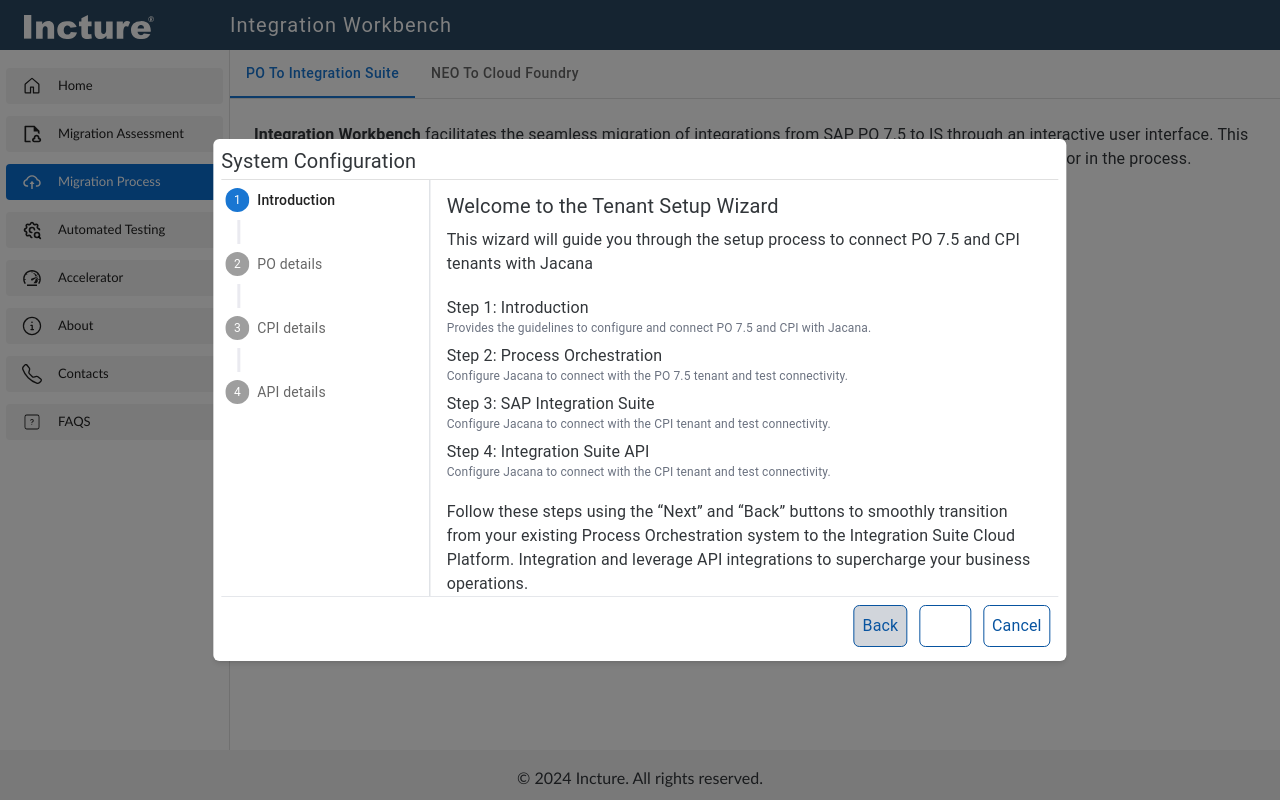
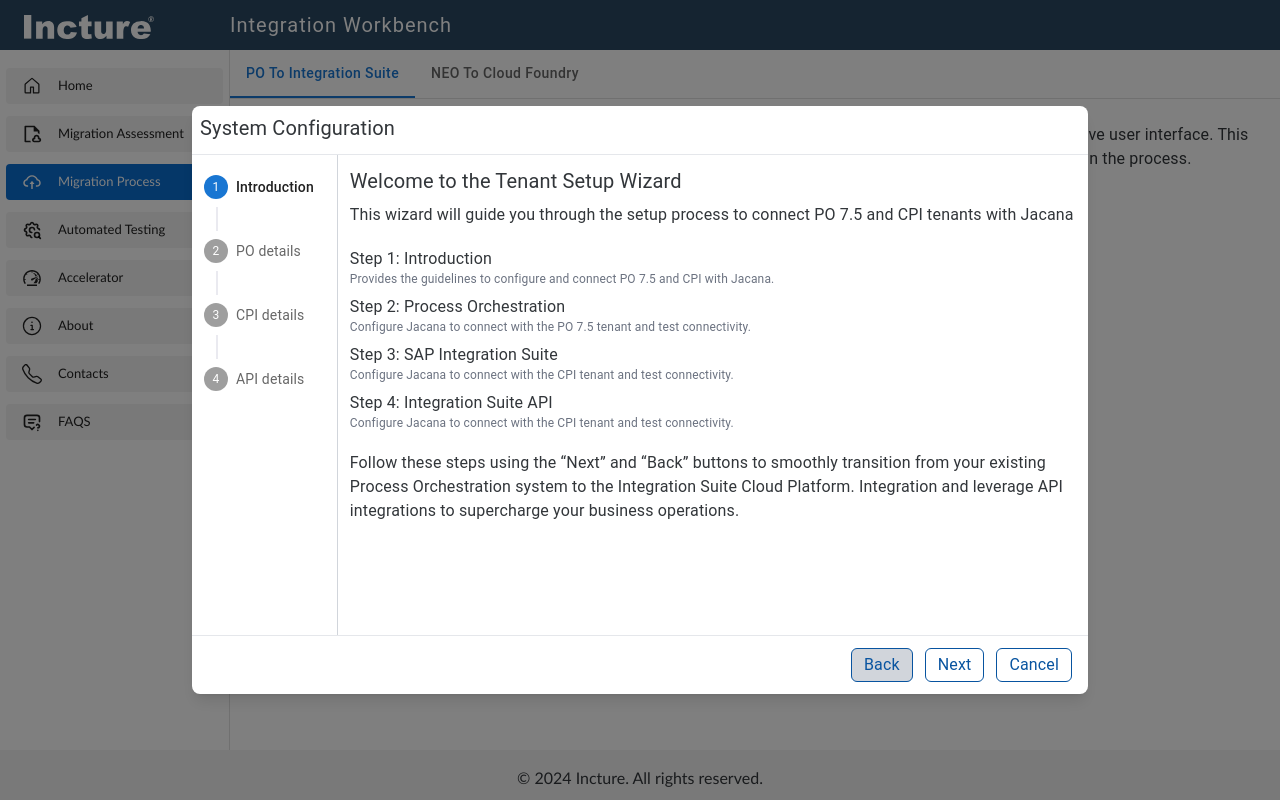
Before and after one commit to swastikMohapatraIncture/integration-workbench, a React (Vite) app: page /migrationProcess in a window 1280 px wide. Both pictures are taken after a click on the button "Start Configuration". Built offline with nearby package versions, Linux system fonts and the light colour scheme; the HTML template or start-up script is replaced by a standard one.

Commit message:
basic UI for stepper

```diff
--- a/src/Layout/SideBar.jsx
+++ b/src/Layout/SideBar.jsx
@@ -8,10 +8,9 @@
 import { useLocation, useNavigate } from "react-router-dom";
 import { GoHome, GoInfo } from "react-icons/go";
 import { AiOutlineCloudUpload } from "react-icons/ai";
-import { TbSettingsSearch } from "react-icons/tb";
+import { TbMessage2Question, TbSettingsSearch } from "react-icons/tb";
 import { GiSpeedometer } from "react-icons/gi";
 import { BsTelephone } from "react-icons/bs";
-import { CiSquareQuestion } from "react-icons/ci";
 import { RiFileCloudLine } from "react-icons/ri";
 
 const SideBar = () => {
@@ -200,7 +199,7 @@
               }
               className="flex flex-row justify-between items-center gap-4"
             >
-              <CiSquareQuestion size={20} className=" " />
+              <TbMessage2Question size={20} className=" " />
               <span className=" gap-4 ">FAQS</span>
             </ListItemButton>
           </ListItem>
--- a/src/components/MigrationProcess/TenantModal.jsx
+++ b/src/components/MigrationProcess/TenantModal.jsx
@@ -3,7 +3,11 @@
 import Stepper from "@mui/material/Stepper";
 import Step from "@mui/material/Step";
 import StepLabel from "@mui/material/StepLabel";
-import { Divider, StepConnector, stepConnectorClasses, styled } from "@mui/material";
+import {
+  StepConnector,
+  stepConnectorClasses,
+  styled,
+} from "@mui/material";
 import { useState } from "react";
 import IntroContent from "./TenantModal/IntroContent";
 import PODetails from "./TenantModal/PODetails";
@@ -33,74 +37,104 @@
   const QontoConnector = styled(StepConnector)(({ theme }) => ({
     [`&.${stepConnectorClasses.alternativeLabel}`]: {
       top: 10,
-      left: 'calc(-50% + 16px)',
-      right: 'calc(50% + 16px)',
+      left: "calc(-50% + 16px)",
+      right: "calc(50% + 16px)",
     },
     [`&.${stepConnectorClasses.active}`]: {
       [`& .${stepConnectorClasses.line}`]: {
-        borderColor: '#0854A0',
+        borderColor: "#0854A0",
       },
     },
     [`&.${stepConnectorClasses.completed}`]: {
       [`& .${stepConnectorClasses.line}`]: {
-        borderColor: '#0854A0',
+        borderColor: "#0854A0",
       },
     },
     [`& .${stepConnectorClasses.line}`]: {
-      borderColor: theme.palette.mode === 'dark' ? theme.palette.grey[800] : '#eaeaf0',
-      borderLeftWidth: 3,
+      borderColor:
+        theme.palette.mode === "dark" ? theme.palette.grey[800] : "#eaeaf0",
+      borderLeftWidth: 2,
     },
   }));
-
-  // const CustomStepConnector = styled(StepConnector)(({ theme, index, activeStep }) => ({
-  //   '& .MuiStepConnector-line': {
-  //     transition: theme.transitions.create('border-color'),
-  //     borderColor: index > activeStep ? 'blue' : 'gray',
-  //     borderLeftWidth: 2,
-  //   },
-  // }));
-
 
   return (
     <>
       <div className="fixed inset-0 z-[1000] bg-black opacity-50"></div>
-      <div className="fixed top-1/2 left-1/2 p-2 transform -translate-x-1/2 -translate-y-1/2 z-[1000] w-2/3    box-border bg-white shadow-md rounded-md">
+      <div className="justify-center items-center  flex overflow-x-hidden z-[1000] overflow-y-auto fixed inset-0 outline-none focus:outline-none">
+        <div className="relative w-auto  my-3 mx-auto ">
+          {/*content*/}
+          <div className="border-0  rounded-lg shadow-lg relative flex flex-col w-full bg-white outline-none focus:outline-none">
+            {/*header*/}
+            <div className="flex items-start justify-between p-2 border-b border-solid border-blueGray-200 rounded-t">
               <div className="mb-1">
                 <h2 className="text-xl">System Configuration</h2>
               </div>
-        <Divider />
-        <div className="flex h-fit">
-          {/* Stepper */}
-          <div className="flex flex-col items-center w-1/4 border-r border-gray-300">
-            <Box className="ml-2" sx={{ width: "100%" }}>
+              <button
+                className="p-1 ml-auto bg-transparent border-0 text-black opacity-5 float-right text-3xl leading-none font-semibold outline-none focus:outline-none"
+                onClick={() => setOpenModal(false)}
+              >
+                <span className="bg-transparent text-black opacity-5 h-6 w-6 text-2xl block outline-none focus:outline-none">
+                  ×
+                </span>
+              </button>
+            </div>
+            <div className="flex flex-row h-[60vh] w-[70vw]">
+              <div className="flex flex-col items-center p-3  w-[170px] border-r border-gray-300">
+                <Box  sx={{ width: "100%" }}>
                   <Stepper
                     activeStep={activeStep}
                     orientation="vertical"
                     connector={<QontoConnector />}
                   >
                     {steps.map((label) => (
-                  <Step key={label}>
-                    <StepLabel>{label}</StepLabel>
+                      <Step key={label}
+                      // sx={{
+                      //   "& .MuiStepLabel-root": {
+                      //     paddingLeft: "4px",
+                      //     borderLeft: "4px solid red"
+                      //   },
+                      //   "& .Mui-disabled": {
+                      //     paddingLeft: "4px",
+                      //     borderLeft: "4px solid white"
+                      //   }
+
+                      // }}
+                      >
+                        <StepLabel >{label}</StepLabel>
                       </Step>
                     ))}
                   </Stepper>
                 </Box>
               </div>
-          {/* Content */}
-          <div className="flex flex-col mt-3  w-3/4 px-4 ">
-            {activeStep === 0 && <div><IntroContent/></div>}
-            {activeStep === 1 && <div><PODetails/></div>}
-            {activeStep === 2 && <div><CPIDetails/></div>}
-            {activeStep === 3 && <div><APIDetails/></div>}
-            {/* Next and Back buttons */}
+
+              <div className="p-3 w-full overflow-y-auto ">
+                {activeStep === 0 && (
+                  <div>
+                    <IntroContent />
+                  </div>
+                )}
+                {activeStep === 1 && (
+                  <div>
+                    <PODetails />
+                  </div>
+                )}
+                {activeStep === 2 && (
+                  <div>
+                    <CPIDetails />
+                  </div>
+                )}
+                {activeStep === 3 && (
+                  <div>
+                    <APIDetails />
+                  </div>
+                )}
               </div>
             </div>
-        <div className="flex border-t p-2 justify-end gap-3 mb-[-2px] ">
+            {/*footer*/}
+            <div className="flex items-center gap-3 justify-end px-4 py-3 border-t border-solid border-blueGray-200 rounded-b">
               <button
-            className={` p-2 rounded-md border border-modalColor text-modalColor ${
-              activeStep === 0
-                ? "bg-gray-300  cursor-not-allowed"
-                : " text-white"
+                className={` py-1 px-3 rounded-md border border-modalColor text-modalColor ${
+                  activeStep === 0 ? "bg-gray-300  cursor-not-allowed" : " "
                 }`}
                 onClick={handleBack}
                 disabled={activeStep === 0}
@@ -108,10 +142,8 @@
                 Back
               </button>
               <button
-            className={`p-2 rounded-md border border-modalColor text-modalColor ${
-              activeStep === 3
-                ? "bg-gray-300 cursor-not-allowed"
-                : " text-white"
+                className={` py-1 px-3 rounded-md border border-modalColor text-modalColor ${
+                  activeStep === 3 ? "bg-gray-300 cursor-not-allowed" : " "
                 }`}
                 onClick={handleNext}
                 disabled={activeStep === 3}
@@ -119,11 +151,13 @@
                 Next
               </button>
               <button
-            className="p-2 rounded-md border border-modalColor text-modalColor"
+                className=" py-1 px-3 rounded-md border border-modalColor text-modalColor"
                 onClick={() => setOpenModal(false)}
               >
                 Cancel
               </button>
+            </div>
+          </div>
         </div>
       </div>
     </>
--- a/src/components/MigrationProcess/TenantModal/CPIDetails.jsx
+++ b/src/components/MigrationProcess/TenantModal/CPIDetails.jsx
@@ -56,14 +56,15 @@
   });
   return (
     <div>
-      <div className="grid grid-cols-2 gap-2 mb-2">
+      <div className="grid grid-cols-2 text-sm gap-3 mb-2">
         <div className="flex flex-col">
-          <span>Existing</span>
+          <span className="mb-2">Existing</span>
           <Autocomplete
             disablePortal
             size="small"
             id="combo-box-demo"
             options={top100Films}
+            sx={{ '& .MuiInputBase-input': { height: '1.2em', padding: '6px 12px' } }}
             // sx={{ width: 300 }}
             renderInput={(params) => (
               <TextField {...params} placeholder="Select a name" />
@@ -71,22 +72,24 @@
           />
         </div>
         <div className="flex flex-col">
-          <span>Name</span>
-          <TextField size="small" placeholder="Enter name" variant="outlined" />
+          <span className="mb-2">Name</span>
+          <TextField size="small" placeholder="Enter name" variant="outlined" sx={{ '& .MuiInputBase-input': { height: '1.4', padding: '6px 12px' } }} />
         </div>
         <div className="flex flex-col">
-          <span>Client ID</span>
+          <span className="mb-2">Client ID</span>
           <TextField
+           sx={{ '& .MuiInputBase-input': { height: '1.4', padding: '6px 12px' } }}
             size="small"
             placeholder="Enter Client ID"
             variant="outlined"
           />
         </div>
         <div className="flex flex-col">
-          <span>Client Secret</span>
+          <span className="mb-2">Client Secret</span>
           <OutlinedInput
             id="outlined-adornment-password"
             type={showPassword ? "text" : "password"}
+            sx={{ '& .MuiInputBase-input': { height: '1.4', padding: '6px 12px' } }}
             placeholder="Enter Client secret"
             size="small"
             endAdornment={
@@ -104,20 +107,21 @@
           />
         </div>
         <div className="flex flex-col">
-          <span>Token URL</span>
-          <TextField size="small" placeholder="Token URL" variant="outlined" />
+          <span className="mb-2">Token URL</span>
+          <TextField size="small" placeholder="Token URL" variant="outlined"  sx={{ '& .MuiInputBase-input': { height: '1.4em', padding: '6px 12px' } }}/>
         </div>
         <div className="flex flex-col">
-          <span>URL</span>
-          <TextField size="small" placeholder="URL" variant="outlined" />
+          <span className="mb-2">URL</span>
+          <TextField size="small" placeholder="URL" variant="outlined" sx={{ '& .MuiInputBase-input': { height: '1.4', padding: '6px 12px' } }}/>
         </div>
         <div className="flex flex-col">
-          <span>Environment</span>
+          <span className="mb-2">Environment</span>
           <Autocomplete
             disablePortal
             size="small"
             id="combo-box-demo"
             options={top100Films}
+            sx={{ '& .MuiInputBase-input': { height: '1.2em', padding: '6px 12px' } }}
             // sx={{ width: 300 }}
             renderInput={(params) => (
               <TextField {...params} placeholder="Select" />
@@ -125,25 +129,31 @@
           />
         </div>
         <div className="flex flex-col">
-          <span>Upload Security Key</span>
+          <span className="mb-2">Upload Security Key</span>
           <div className="flex flex-row">
-          <Button
-            component="label"
-            variant="contained"
-            size="small"
-            startIcon={<CloudUploadIcon />}
-            sx={{width:"150px", fontSize:"10px"}}
-          >
-            Upload file
-            <VisuallyHiddenInput type="file" onChange={handleFileChange} />
-          </Button>
           <TextField
             size="small"
-            placeholder="URL"
+            placeholder="No File chosen"
             variant="outlined"
+            fullWidth
             value={fileName}
+            sx={{ '& .MuiInputBase-input': { height: '1.4', padding: '6px 12px' } }}
             InputProps={{
               readOnly: true,
+              startAdornment: (
+                <InputAdornment position="start">
+                  <Button
+                    component="label"
+                    variant="contained"
+                    size="small"
+                    startIcon={<CloudUploadIcon />}
+                    sx={{ fontSize: "10px", marginLeft:"-14px", padding:"8px" }}
+                  >
+                    Upload File
+                    <VisuallyHiddenInput type="file" onChange={handleFileChange} />
+                  </Button>
+                </InputAdornment>
+              ),
             }}
           />
           </div>
--- a/src/components/MigrationProcess/TenantModal/PODetails.jsx
+++ b/src/components/MigrationProcess/TenantModal/PODetails.jsx
@@ -27,14 +27,16 @@
 
   return (
     <div>
-      <div className="grid grid-cols-2 gap-2 mb-2">
+      <div className="grid grid-cols-2 text-sm gap-3 mb-2">
         <div className="flex flex-col">
-          <span>Existing</span>
+          <span className="mb-2">Existing</span>
           <Autocomplete
             disablePortal
             size="small"
             id="combo-box-demo"
             options={top100Films}
+            fullWidth
+            sx={{ '& .MuiInputBase-input': { height: '1.2em', padding: '6px 12px' } }}
             // sx={{ width: 300 }}
             renderInput={(params) => (
               <TextField  {...params} placeholder="Select a name" />
@@ -42,20 +44,22 @@
           />
         </div>
         <div className="flex flex-col">
-          <span>Name</span>
-          <TextField size="small" placeholder="Enter name" variant="outlined" />
+          <span className="mb-2">Name</span>
+          <TextField fullWidth size="small" placeholder="Enter name" variant="outlined" sx={{ '& .MuiInputBase-input': { height: '1.4', padding: '6px 12px' } }}/>
         </div>
         <div className="flex flex-col">
-          <span>Username</span>
-          <TextField size="small" placeholder="Enter User name" variant="outlined" />
+          <span className="mb-2">Username</span>
+          <TextField fullWidth size="small" placeholder="Enter User name" variant="outlined" sx={{ '& .MuiInputBase-input': { height: '1.4', padding: '6px 12px' } }}/>
         </div>
         <div className="flex flex-col">
-          <span>Password</span>
+          <span className="mb-2">Password</span>
           <OutlinedInput
             id="outlined-adornment-password"
             type={showPassword ? 'text' : 'password'}
-            placeholder="Enter placeholder"
+            placeholder="Enter password"
+            fullWidth
             size="small"
+            sx={{ '& .MuiInputBase-input': { height: '1.4', padding: '6px 12px' } }}
             endAdornment={
               <InputAdornment position="end">
                 <IconButton
@@ -72,20 +76,22 @@
 
         </div>
         <div className="flex flex-col">
-          <span>Host</span>
-          <TextField size="small" placeholder="ex.SAP_Server" variant="outlined" />
+          <span className="mb-2">Host</span>
+          <TextField fullWidth size="small" placeholder="ex.SAP_Server" variant="outlined" sx={{ '& .MuiInputBase-input': { height: '1.4', padding: '6px 12px' } }}/>
         </div>
         <div className="flex flex-col">
-          <span>Port</span>
-          <TextField size="small" placeholder="ex.5050" variant="outlined" />
+          <span className="mb-2">Port</span>
+          <TextField size="small" placeholder="ex.5050" variant="outlined" sx={{ '& .MuiInputBase-input': { height: '1.4', padding: '6px 12px' } }}/>
         </div>
         <div className="flex flex-col">
-          <span>Environment</span>
+          <span className="mb-2">Environment</span>
           <Autocomplete
             disablePortal
             size="small"
             id="combo-box-demo"
+            fullWidth
             options={top100Films}
+            sx={{ '& .MuiInputBase-input': { height: '1.2em', padding: '6px 12px' } }}
             // sx={{ width: 300 }}
             renderInput={(params) => (
               <TextField  {...params} placeholder="Select" />
@@ -94,7 +100,7 @@
         </div>
 
       </div>
-      <div className="mb-2">
+      <div className="mb-2 mt-4">
         <button
             className="py-1 px-3 hover:bg-modalColor hover:text-white transition duration-2s rounded-md border border-modalColor text-modalColor"
           >
```
Also changed, not shown: src/components/MigrationProcess/TenantModal/APIDetails.jsx (+56 -52 lines). Lines whose indentation alone changed are shown as unchanged.
